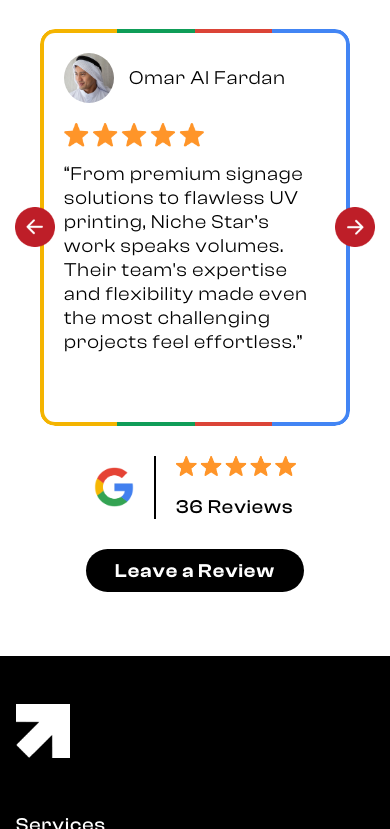
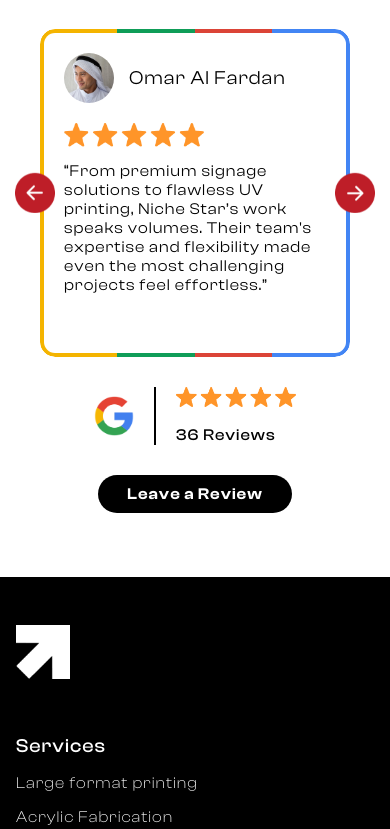
Before and after one commit to techstitch/nichestaradvertising, a website: page index.html in a window 390 px wide. Shown: the part 7317-8146 px from the top of the page. Drawn offline with nearby package versions, Linux system fonts and the light colour scheme; some packages are replaced by stand-ins of ours; a script that the page names is missing.

Commit message:
home responsive

```diff
--- a/Styles/home-section-8.css
+++ b/Styles/home-section-8.css
@@ -208,4 +208,10 @@
         align-items: start;
         gap: 15px;
     }
+    .home-section-8-testimonial-right p, .total-google-reviews-container div p{
+        font-size: 1rem;
+    }
+    .leave-review-button{
+        font-size: 1rem;
+    }
 }
```
